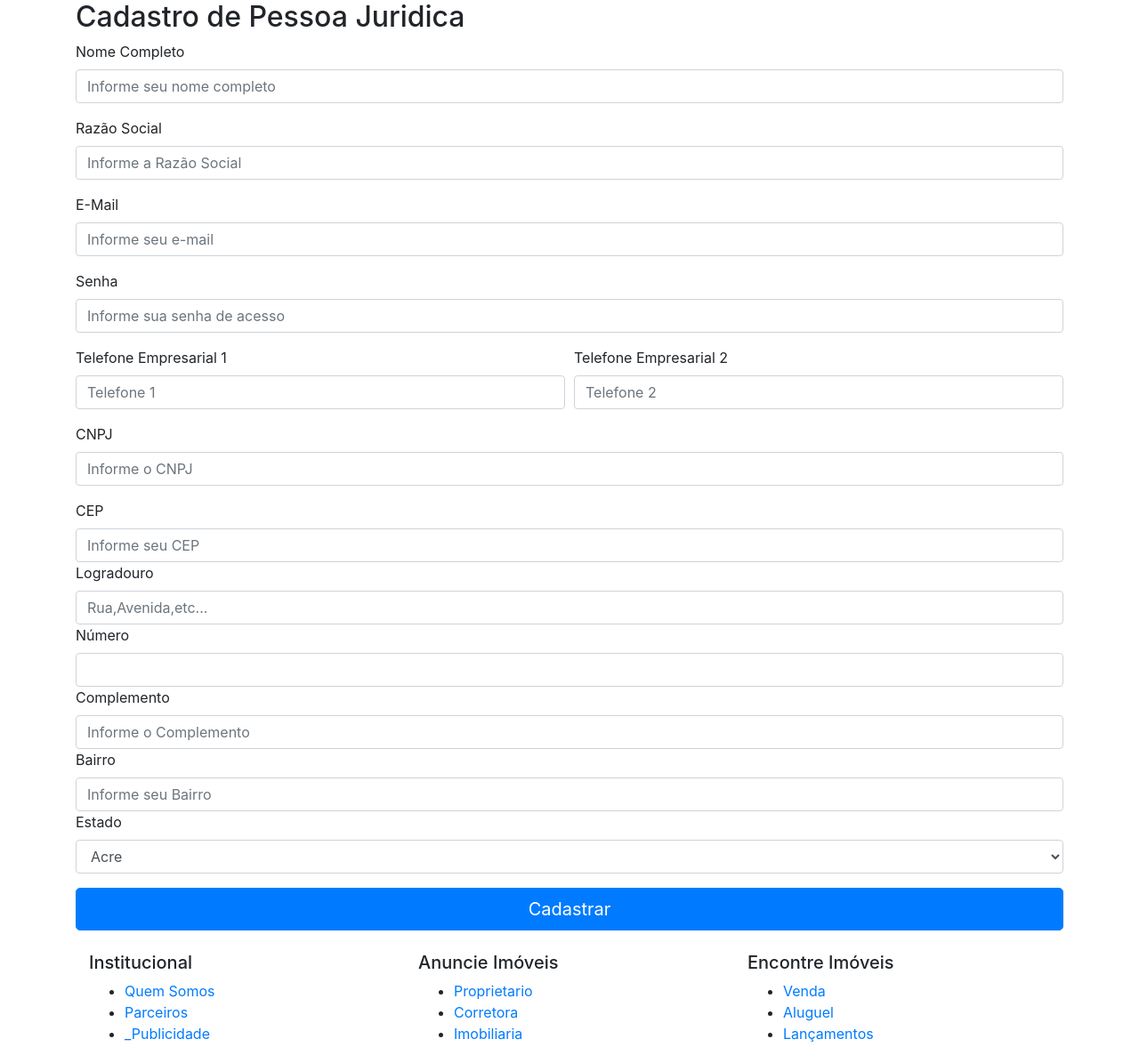
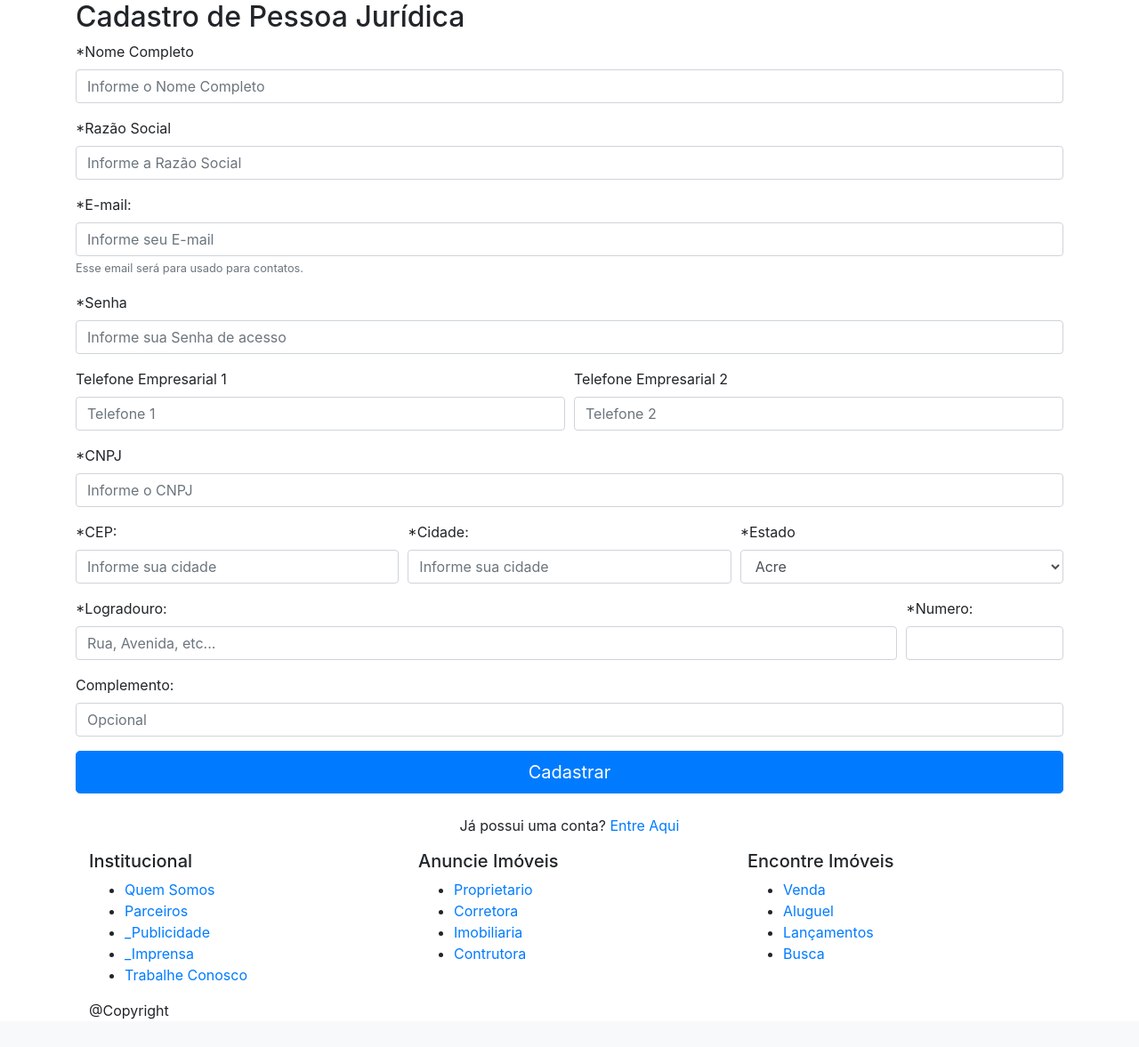
Before and after one commit to edg-dev/corretora, a PHP site: page /View/Cadastro/PessoaJuridica.php in a window 1280 px wide. Shown: the part 56-1233 px from the top of the page at 89% size. After the commit the page ends 1202 px from the top, so only its background shows below. Run offline with PHP 8.4, Linux system fonts and the light colour scheme; some libraries are stand-ins or nearby versions.

Commit message:
Deixando o Cadastro de PessoaFisica e PessoaJuridica Padronizado

```diff
--- a/View/Cadastro/PessoaJuridica.php
+++ b/View/Cadastro/PessoaJuridica.php
@@ -2,27 +2,28 @@
 
 <script type="text/javascript" src="https://code.jquery.com/jquery-3.2.1.min.js"></script>
 
-<h2> Cadastro de Pessoa Juridica </h2>
-<!--Completar Campos de Id,For e placeholder-->
+<h2> Cadastro de Pessoa Jurídica </h2>
+
 <form>
     <div class="form-group">
-        <label for="nome">Nome Completo</label>
-        <input type="text" class="form-control" id="nome" placeholder="Informe seu nome completo" required>
+        <label for="nome"><span>*</span>Nome Completo</label>
+        <input type="text" class="form-control" id="nome" placeholder="Informe o Nome Completo" required>
 	</div>
 
 	<div class="form-group">
-        <label for="razaoSocial">Razão Social</label>
-        <input type="text" class="form-control" id="nome" placeholder="Informe a Razão Social" required>
+        <label for="razaoSocial"><span>*</span>Razão Social</label>
+        <input type="text" class="form-control" id="razaoSocial" placeholder="Informe a Razão Social" required>
     </div>
 
     <div class="form-group">
-        <label for="email">E-Mail</label>
-        <input type="email" class="form-control" id="email" placeholder="Informe seu e-mail" required>
+        <label for="email"><span>*</span>E-mail:</label>
+        <input type="email" class="form-control" id="email" aria-describedby="emailHelp" placeholder="Informe seu E-mail" name="email">
+        <small id="emailHelp" class="form-text text-muted">Esse email será para usado para contatos.</small>
     </div>
 
     <div class="form-group">
-        <label for="senha">Senha</label>
-        <input type="password" class="form-control" id="senha" placeholder="Informe sua senha de acesso" required>
+        <label for="senha"><span>*</span>Senha</label>
+        <input type="password" class="form-control" id="senha" placeholder="Informe sua Senha de acesso" required>
     </div>
 
     <div class="form-row">
@@ -37,29 +38,25 @@
     </div>
 
     <div class="form-group">
-        <label for="telefone2">CNPJ</label>
+        <label for="cnpj"><span>*</span>CNPJ</label>
         <input type="text" class="form-control" id="cnpj" placeholder="Informe o CNPJ">
     </div>
 
     <!--Endereco Completo com uma funcao de Buscar Atomaticamente-->
-    <div class="form-group">
-        <label for="cep">CEP</label>
-		<input type="text" class="form-control" id="cep" placeholder="Informe seu CEP"required/>
+    <div class="form-row">
+        <div class="form-group col-md-4">
+            <label for="cep"><span>*</span>CEP:</label>
+            <input type="text" class="form-control" id="cep" placeholder="Informe sua cidade" name="cep">
+        </div>
 
-        <label for="logradouro">Logradouro</label>
-		<input type="text" class="form-control" id="logradouro" placeholder="Rua,Avenida,etc..." required/>
+        <div class="form-group col-md-4">
+            <label for="cidade"><span>*</span>Cidade:</label>
+            <input type="text" class="form-control" id="cidade" placeholder="Informe sua cidade" name="cidade">
+        </div>
 
-        <label for="numero">Número</label>
-		<input type="text" class="form-control" id="numero" placeholder="" required/>
-
-        <label for="complemento">Complemento</label>
-		<input type="text" class="form-control" id="complemento" placeholder="Informe o Complemento"/>
-
-        <label for="bairro">Bairro</label>
-		<input type="text" class="form-control" id="bairro" placeholder="Informe seu Bairro" required/>
-
-        <label for="uf">Estado</label>
-		<select class="form-control" id="uf">
+        <div class="form-group col-md-4">
+        <label for="uf"><span>*</span>Estado</label>
+		<select class="form-control" id="uf" placeholder="Informe seu Estado">
 			<option value="AC">Acre</option>
 			<option value="AL">Alagoas</option>
 			<option value="AP">Amapá</option>
@@ -88,10 +85,33 @@
 			<option value="SE">Sergipe</option>
 			<option value="TO">Tocantins</option>
 		</select>
+        </div>
     </div>
 
-    <button type="button" class="btn btn-primary btn-lg btn-block" value="submit">Cadastrar</button>
+    <div class="form-row">
+        <div class="form-group col-md-10">
+            <label for="logradouro"><span>*</span>Logradouro:</label>
+            <input type="text" class="form-control" id="logradouro" placeholder="Rua, Avenida, etc..." name="logradouro">
+        </div>
+
+        <div class="form-group col-md-2">
+            <label for="numero"><span>*</span>Numero:</label>
+            <input type="text" class="form-control" id="numero" name="numero">
+        </div>
+    </div>
+
+    <div class="form-group">
+        <label for="cpf">Complemento:</label>
+        <input type="text" class="form-control" id="complemento" placeholder="Opcional" name="complemento">
+    </div>
+
+
+	<button type="button" class="btn btn-primary btn-lg btn-block" value="submit">Cadastrar</button>
+
 </form>
+<br>
+<p style="text-align:center">Já possui uma conta?	<a href="../login/user/login.php">Entre Aqui</a>
+
 <!--JS do CEP -->
 <script type="text/javascript">
 	$("#cep").focusout(function(){
--- a/View/Templates/header.php
+++ b/View/Templates/header.php
@@ -48,7 +48,7 @@
                     <div class="dropdown-menu" aria-labelledby="navbarDropdown">
 
                         <a class="dropdown-item" href="/corretora/View/Cadastro/PessoaFisica.php">Pessoa Física</a>
-                        <a class="dropdown-item" href="/corretora/View/Cadastro/PessoaJuridica.php">Pessoa Juridica</a>
+                        <a class="dropdown-item" href="/corretora/View/Cadastro/PessoaJuridica.php">Pessoa Jurídica</a>
                         <a class="dropdown-item" href="/corretora/View/Cadastro/Imovel.php">Imóvel</a>
 
                     <div class="dropdown-divider"></div>
```
Also changed, not shown: View/Cadastro/PessoaFisica.php (+99 -35 lines).
